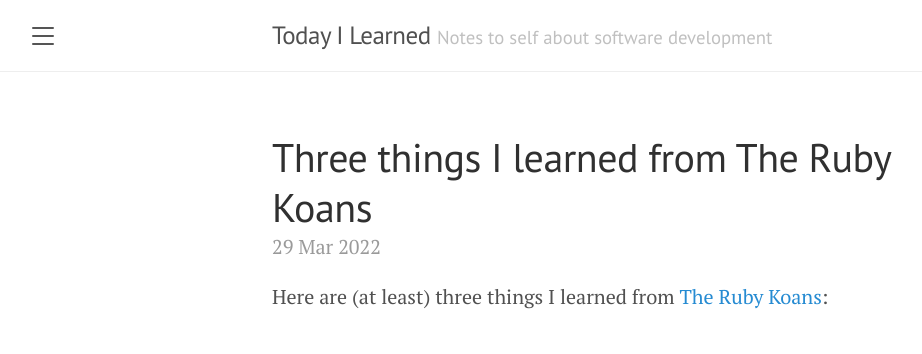
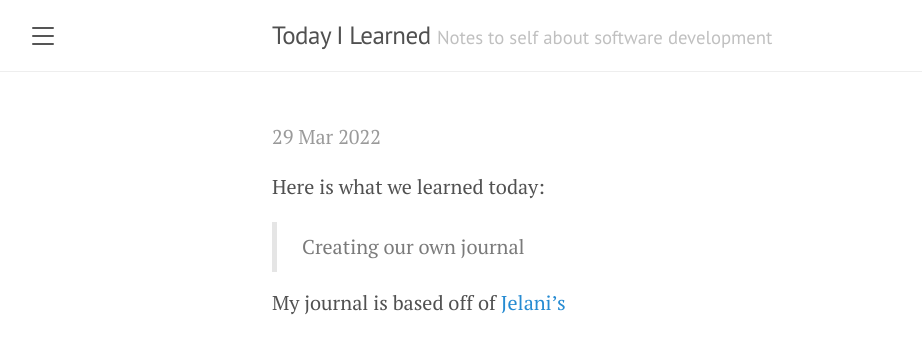
Before and after one commit to lepst0928/blog, a Jekyll site: the page built from _posts/2022-03-29-three-things-i-learned-from-the-ruby-koans.md, in a window 1280 px wide. Shown: the top 354 px of the page, without its empty margins (8-930 px from the left). Built offline with Jekyll 4.4.1, drawn with Linux system fonts in a browser that asks for light colours; our own code applies the rules of GitHub Pages for plain Markdown files.

Commit message:
Update 2022-03-29-three-things-i-learned-from-the-ruby-koans.md

```diff
--- a/_posts/2022-03-29-three-things-i-learned-from-the-ruby-koans.md
+++ b/_posts/2022-03-29-three-things-i-learned-from-the-ruby-koans.md
@@ -1,6 +1,10 @@
 ---
 layout: post
-title: Three things I learned from The Ruby Koans
+title:Creating a journal [3/29/22]
 ---
 
-Here are (at least) three things I learned from [The Ruby Koans](http://rubykoans.com/):
+Here is what we learned today:
+
+> Creating our own journal
+
+My journal is based off of [Jelani's](https://jelani.dev/)
```
